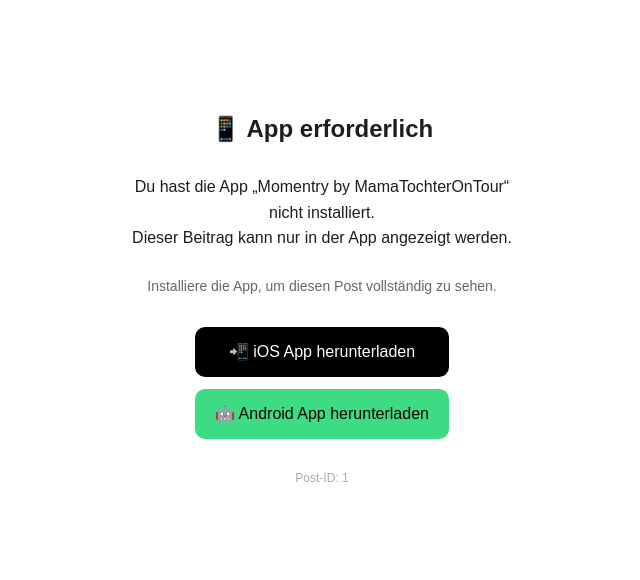
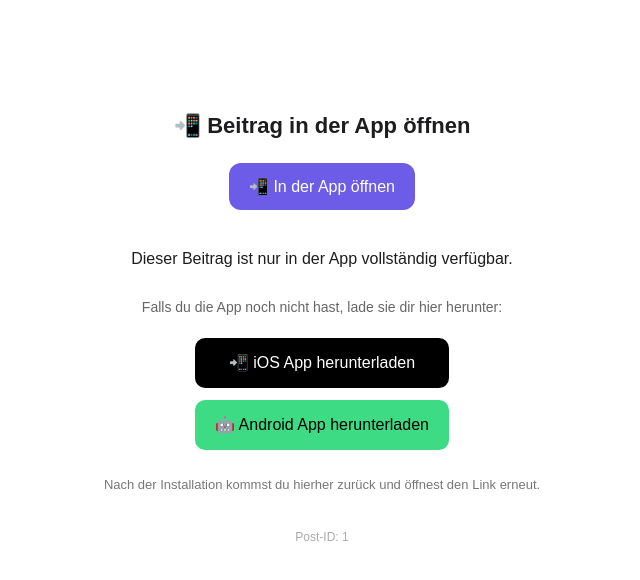
Before and after one commit to MamaTochterOnTour/mamatochterontour-website, a React (Vite) app: page /p/1 in a window 1280 px wide. Shown: the top 580 px of the page, without its empty margins (318-958 px from the left). Built offline with nearby package versions, Linux system fonts and the light colour scheme.

Commit message:
fix: routing + vercel rewrite

```diff
--- a/src/pages/PostPage.jsx
+++ b/src/pages/PostPage.jsx
@@ -9,20 +9,38 @@
   const playStoreLink =
     "https://play.google.com/store/apps/details?id=com.mycompany.reisetagebuch";
 
+  const openApp = () => {
+    const deepLink = `mamatochter://p/${postId}`;
+
+    // Versuch App zu öffnen
+    window.location.href = deepLink;
+
+    // Fallback: wenn App nicht installiert → bleib auf Seite
+    setTimeout(() => {
+      console.log("App nicht geöffnet → bleibe auf Webseite");
+    }, 1200);
+  };
+
   return (
     <div style={styles.container}>
-      <h2 style={styles.title}>📱 App erforderlich</h2>
 
+      <h2 style={styles.title}>📲 Beitrag in der App öffnen</h2>
+
+      {/* 🔥 1. OPEN APP BUTTON */}
+      <button onClick={openApp} style={styles.openButton}>
+        📲 In der App öffnen
+      </button>
+
+      {/* INFO TEXT */}
       <p style={styles.text}>
-        Du hast die App „Momentry by MamaTochterOnTour“ nicht installiert.
-        <br />
-        Dieser Beitrag kann nur in der App angezeigt werden.
+        Dieser Beitrag ist nur in der App vollständig verfügbar.
       </p>
 
       <p style={styles.subtext}>
-        Installiere die App, um diesen Post vollständig zu sehen.
+        Falls du die App noch nicht hast, lade sie dir hier herunter:
       </p>
 
+      {/* STORE BUTTONS */}
       <div style={styles.buttonContainer}>
         <a href={appStoreLink} style={styles.buttonIOS}>
           📲 iOS App herunterladen
@@ -32,6 +50,11 @@
           🤖 Android App herunterladen
         </a>
       </div>
+
+      {/* RETURN INFO */}
+      <p style={styles.returnText}>
+        Nach der Installation kommst du hierher zurück und öffnest den Link erneut.
+      </p>
 
       <p style={styles.postId}>Post-ID: {postId}</p>
     </div>
@@ -47,25 +70,41 @@
     textAlign: "center",
     fontFamily: "sans-serif",
   },
+
   title: {
-    fontSize: "24px",
-    marginBottom: "10px",
+    fontSize: "22px",
+    marginBottom: "20px",
   },
+
+  openButton: {
+    padding: "14px 20px",
+    backgroundColor: "#6c5ce7",
+    color: "white",
+    borderRadius: "12px",
+    border: "none",
+    fontSize: "16px",
+    cursor: "pointer",
+    marginBottom: "20px",
+  },
+
   text: {
     fontSize: "16px",
     marginBottom: "10px",
     maxWidth: "400px",
   },
+
   subtext: {
     fontSize: "14px",
     color: "#666",
-    marginBottom: "30px",
+    marginBottom: "20px",
   },
+
   buttonContainer: {
     display: "flex",
     flexDirection: "column",
     gap: "12px",
   },
+
   buttonIOS: {
     padding: "12px 20px",
     backgroundColor: "black",
@@ -73,6 +112,7 @@
     borderRadius: "10px",
     textDecoration: "none",
   },
+
   buttonAndroid: {
     padding: "12px 20px",
     backgroundColor: "#3ddc84",
@@ -80,8 +120,15 @@
     borderRadius: "10px",
     textDecoration: "none",
   },
+
+  returnText: {
+    marginTop: "25px",
+    fontSize: "13px",
+    color: "#777",
+  },
+
   postId: {
-    marginTop: "30px",
+    marginTop: "20px",
     fontSize: "12px",
     color: "#aaa",
   },
```
